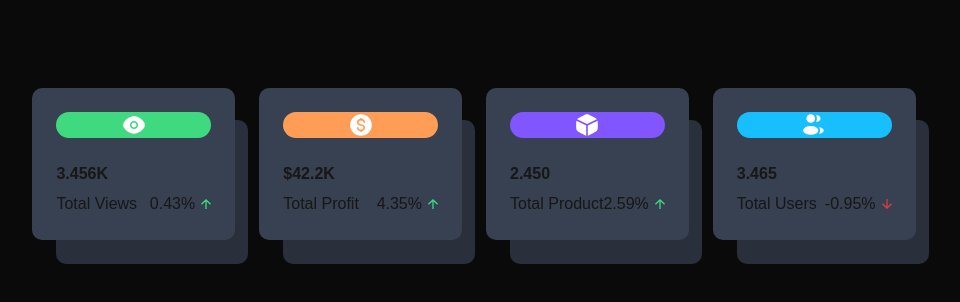
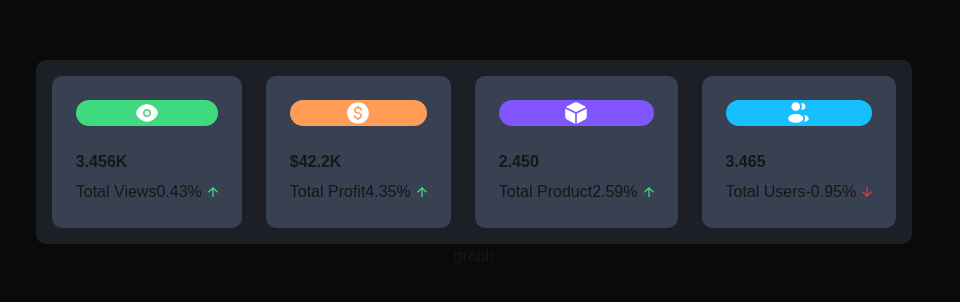
Before and after one commit to PranavK0128/senserfy, a Next.js app: page /dashboard in a window 1280 px wide. Shown: the part 236-538 px from the top of the page, without its empty margins (166-1126 px from the left). Built offline with nearby package versions, Linux system fonts and the light colour scheme.

Commit message:
quickdatastats and styles added

```diff
--- a/src/app/dashboard/page.tsx
+++ b/src/app/dashboard/page.tsx
@@ -3,16 +3,16 @@
 import React from 'react';
 import Link from 'next/link';
 import {Input} from "@nextui-org/input";
-import DataStatsOne from "@/components/dashboard/DataStatsOne";
-
-
+import QuickDataStats from "@/components/dashboard/QuickDataStats";
+import GraphStats from "@/components/dashboard/GraphStats";
 
 export default function getStarted() {
   return (
     <div>
 
       <div className="flex flex-col items-center justify-center h-screen">
-      <DataStatsOne/>
+      <QuickDataStats/>
+      <GraphStats/>
 
 
       </div>
--- /dev/null
+++ b/src/components/dashboard/GraphStats.tsx
@@ -0,0 +1,11 @@
+import React from 'react'
+
+const GraphStats = () => {
+  return (
+    <div className="rounded-full ">
+      <p>graph</p>
+    </div>
+  )
+}
+
+export default GraphStats;
--- a/src/components/dashboard/DataStatsOne.tsx
+++ b/src/components/dashboard/QuickDataStats.tsx
@@ -1,6 +1,4 @@
 import React from "react";
-
-// import { dataStats } from "@/types/dataStats";
 
 export type dataStats = {
     icon?: string;
@@ -131,11 +129,12 @@ const dataStatsList = [
 
 const DataStatsOne: React.FC<dataStats> = () => {
   return (
-      <div className="grid grid-cols-1 gap-4 md:grid-cols-2 md:gap-6 xl:grid-cols-4 2xl:gap-7.5">
+    <div className="flex flex-col ">
+      <div className="flex gap-4 md:gap-6 xl:grid-cols-4 2xl:gap-7.5 bg-gray-700 bg-opacity-40 rounded-[10px] pt-4 pb-4 pr-4 pl-4 z-10 relative">
         {dataStatsList.map((item, index) => (
           <div
             key={index}
-            className="rounded-[10px] bg-gray-700 p-6 shadow-1 dark:bg-gray-dark"
+            className="rounded-[10px] bg-gray-700 p-6 shadow-1 dark:bg-gray-dark hover:scale-105 transition-all hover:shadow"
           >
             {/* backdrop for each data card */}
             {/* <div
@@ -194,14 +193,16 @@ const DataStatsOne: React.FC<dataStats> = () => {
                 )}
               </span>
             </div>
-            <div
+            {/* <div
               key={index}
               className="-z-10 absolute rounded-[10px] bg-gray-700 opacity-70 pl-48 pb-36 shadow-1 dark:bg-gray-dark -mt-24"
-            />
+            /> */}
 
           </div>
         ))}
       </div>
+    </div>
+
   );
 };
 
```
Also changed, not shown: src/components/dashboard/page.tsx (deleted).
